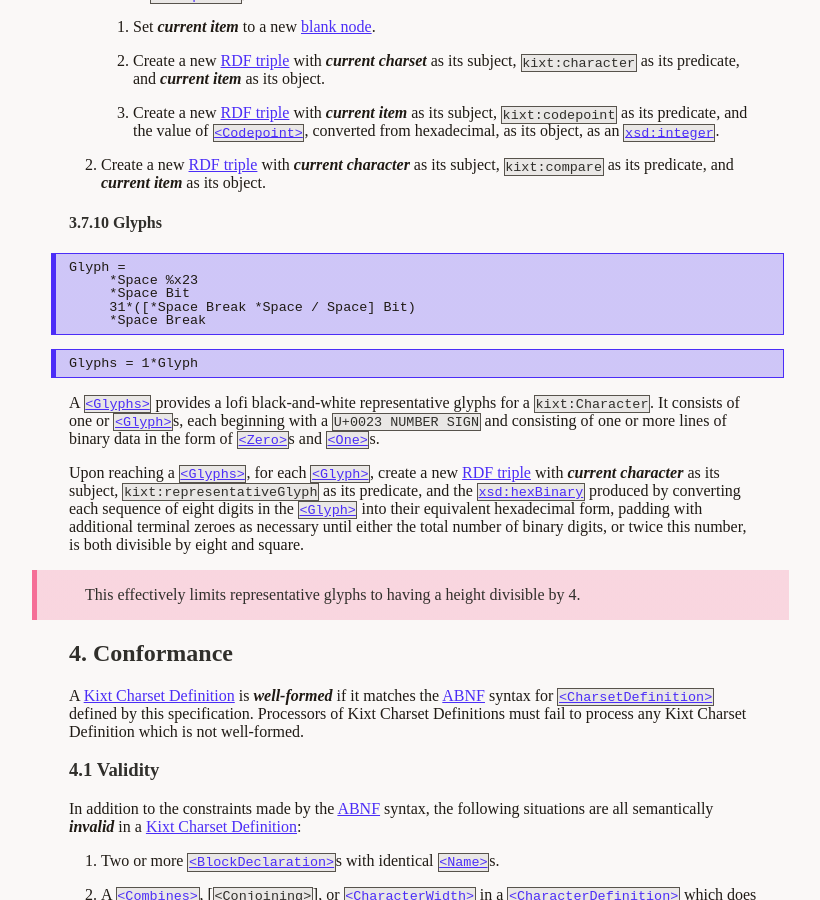
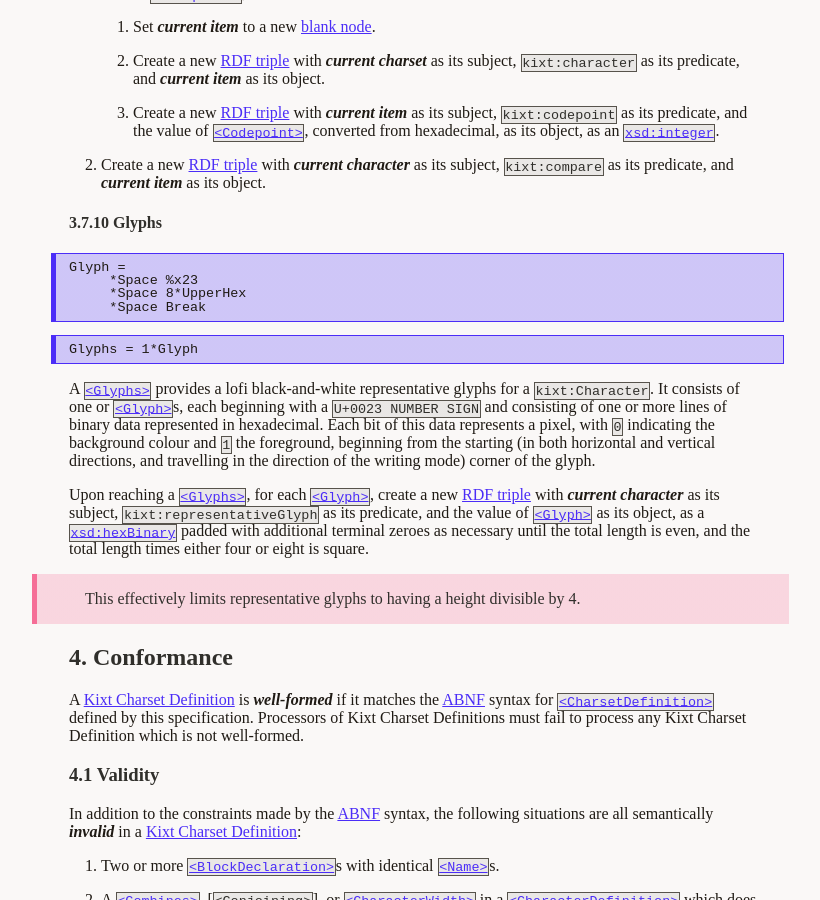
Before and after one commit to kibi-network/Kixt, a Jekyll site: the page built from -/Charset/index.md, in a window 1280 px wide and 900 px high, scrolled down 17284 px. Shown: the whole window, without its empty margins (227-1047 px from the left). Built offline with Jekyll 4.4.1, drawn with Linux system fonts in a browser that asks for light colours; our own code applies the rules of GitHub Pages for plain Markdown files.

Commit message:
[Charset] Changed Glyph representation to hexadecimal rather than binary

````diff
--- a/-/Charset/index.md
+++ b/-/Charset/index.md
@@ -1092,8 +1092,7 @@ Upon reaching a [`<References>`], for each [`<Codepoint>`]:
 ```abnf
 Glyph =
 	*Space %x23
-	*Space Bit
-	31*([*Space Break *Space / Space] Bit)
+	*Space 8*UpperHex
 	*Space Break
 ```
 {: id="prod.Glyph"}
@@ -1103,9 +1102,10 @@ Glyphs = 1*Glyph
 {: id="prod.Glyphs"}
 
 A [`<Glyphs>`] provides a lofi black-and-white representative glyphs for a `kixt:Character`.
-It consists of one or [`<Glyph>`]s, each beginning with a `U+0023 NUMBER SIGN` and consisting of one or more lines of binary data in the form of [`<Zero>`]s and [`<One>`]s.
+It consists of one or [`<Glyph>`]s, each beginning with a `U+0023 NUMBER SIGN` and consisting of one or more lines of binary data represented in hexadecimal.
+Each bit of this data represents a pixel, with `0` indicating the background colour and `1` the foreground, beginning from the starting (in both horizontal and vertical directions, and travelling in the direction of the writing mode) corner of the glyph.
 
-Upon reaching a [`<Glyphs>`], for each [`<Glyph>`], create a new [RDF triple] with <var>current character</var> as its subject, <code>kixt:representativeGlyph</code> as its predicate, and the [`xsd:hexBinary`] produced by converting each sequence of eight digits in the [`<Glyph>`] into their equivalent hexadecimal form, padding with additional terminal zeroes as necessary until either the total number of binary digits, or twice this number, is both divisible by eight and square.
+Upon reaching a [`<Glyphs>`], for each [`<Glyph>`], create a new [RDF triple] with <var>current character</var> as its subject, <code>kixt:representativeGlyph</code> as its predicate, and the value of [`<Glyph>`] as its object, as a [`xsd:hexBinary`] padded with additional terminal zeroes as necessary until the total length is even, and the total length times either four or eight is square.
 
 <div role="note" markdown="block">
 This effectively limits representative glyphs to having a height divisible by 4.
````
Also changed, not shown: 1 other file.
